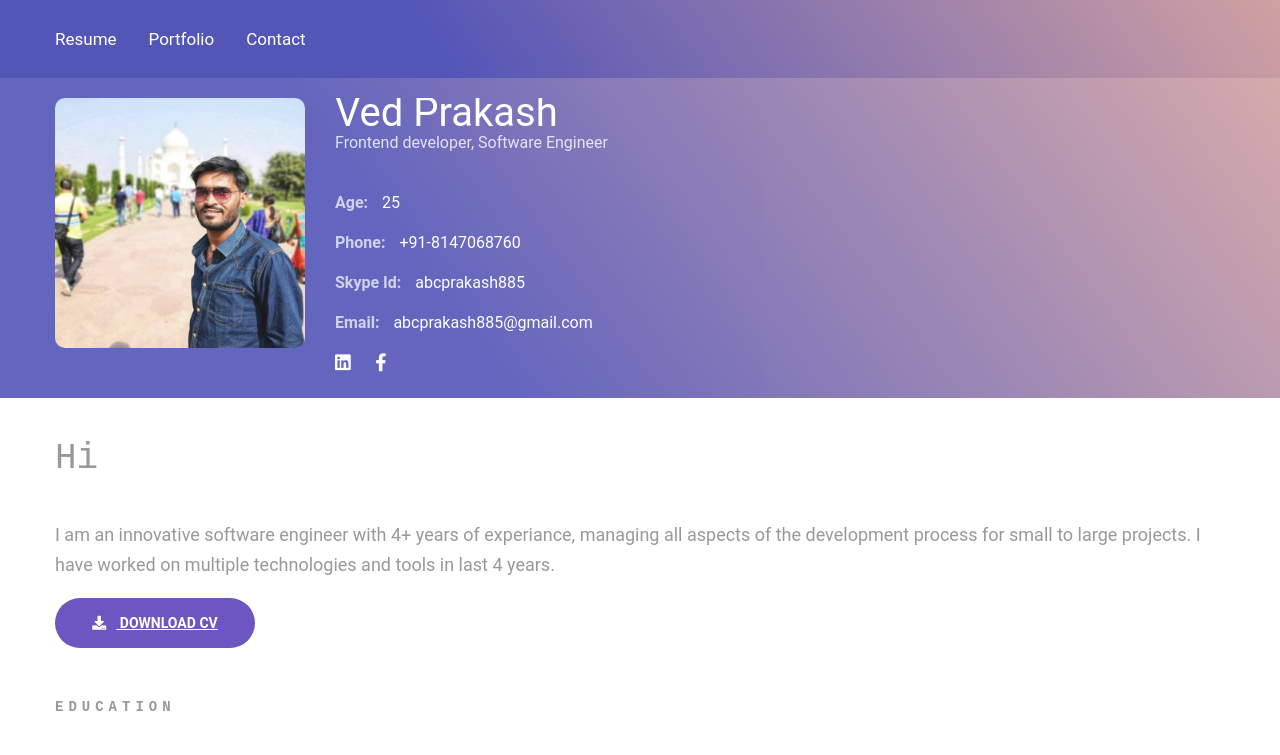
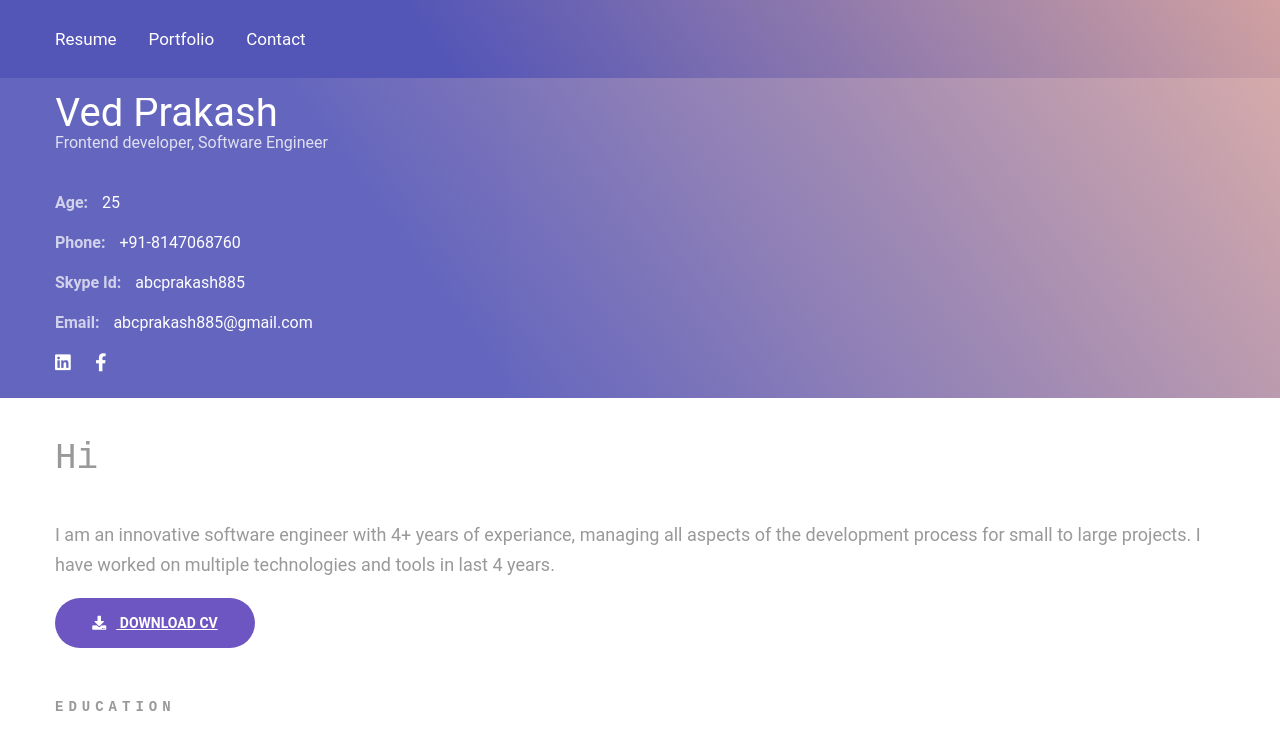
Before and after one commit to thePrakashVed/thePrakashVed.github.io, a plain HTML site: page index.html in a window 1280 px wide. Shown: the top 755 px of the page. Drawn offline with Linux system fonts and the light colour scheme.

Commit message:
Assets added

```diff
--- a/index.html
+++ b/index.html
@@ -19,9 +19,9 @@
     </div>
     <div class="biodata">
       <div class="container data-section">
-    <div class="image-section ">
+    <!-- <div class="image-section">
       <img  src="./assets/ved.jpeg">
-    </div>
+    </div> -->
     <div>
       <div class="name-box">
         <span class="name">Ved Prakash</span>
```
